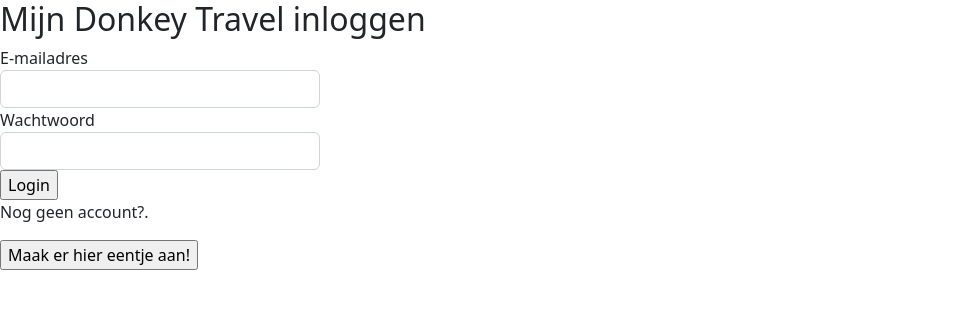
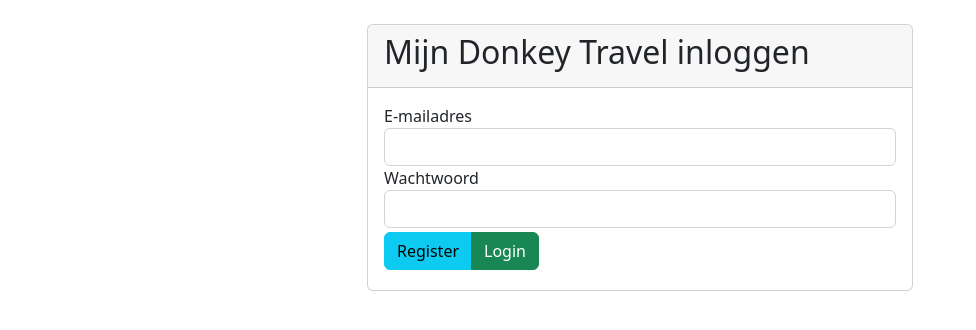
Before and after one commit to XaderGator/DonkeyTravel, a PHP site: page / in a window 1280 px wide. Shown: the top 330 px of the page, without its empty margins (0-976 px from the left). Run offline with PHP 8.4, Linux system fonts and the light colour scheme.

Commit message:
changes form

```diff
--- a/index.php
+++ b/index.php
@@ -103,33 +103,41 @@ if($_SERVER["REQUEST_METHOD"] == "POST"){
     <link rel="stylesheet" href="css/style.css">
 </head>
 <body>
-    <div class="wrapper">
+    <div class="container">
+        <div class="row justify-content-center">
+            <div class="col-md-6">
+                <div class="card my-4">
+                    <div class="card-header">
+                        <div class="card-title">
                             <h2>Mijn Donkey Travel inloggen</h2>
-
+                        </div>
+                    </div>
+                    <div class="card-body">
                         <?php
                         if(!empty($login_err)){
                             echo '<div class="alert alert-danger">' . $login_err . '</div>';
                         }
                         ?>
-
                         <form action="<?php echo htmlspecialchars($_SERVER["PHP_SELF"]); ?>" method="post" autocomplete="off">
-			 <div class="form-group">
                             <label>E-mailadres</label>
                             <input type="email" name="email" class="form-control <?php echo (!empty($email_err)) ? 'is-invalid' : ''; ?>" value="<?php echo $email; ?>">
                             <span class="invalid-feedback"><?php echo $email_err; ?></span>
-            </div>
-            <div class="form-group">
                             <label>Wachtwoord</label>
                             <input type="password" name="password" class="form-control <?php echo (!empty($password_err)) ? 'is-invalid' : ''; ?>">
                             <span class="invalid-feedback"><?php echo $password_err; ?></span>
+                            <div class="btn-group my-1">
+                                <button type="submit" name="Maakerhiereentjeaan!" class="btn btn-info">
+                                    Register
+                                </button>
+                                <button type="submit" name="submit" class="btn btn-success">
+                                    Login
+                                </button>
                             </div>
-            <div class="button">
-                <input type="submit" value="Login">
+                        </form>
                     </div>
-            <p>Nog geen account?.</p>
-            <input type="submit" value="Maak er hier eentje aan!" name="Maakerhiereentjeaan!">
-
-        </form>
+                </div>
+            </div>
+        </div>
     </div>
 </body>
 </html>
```
Lines whose indentation alone changed are shown as unchanged.
